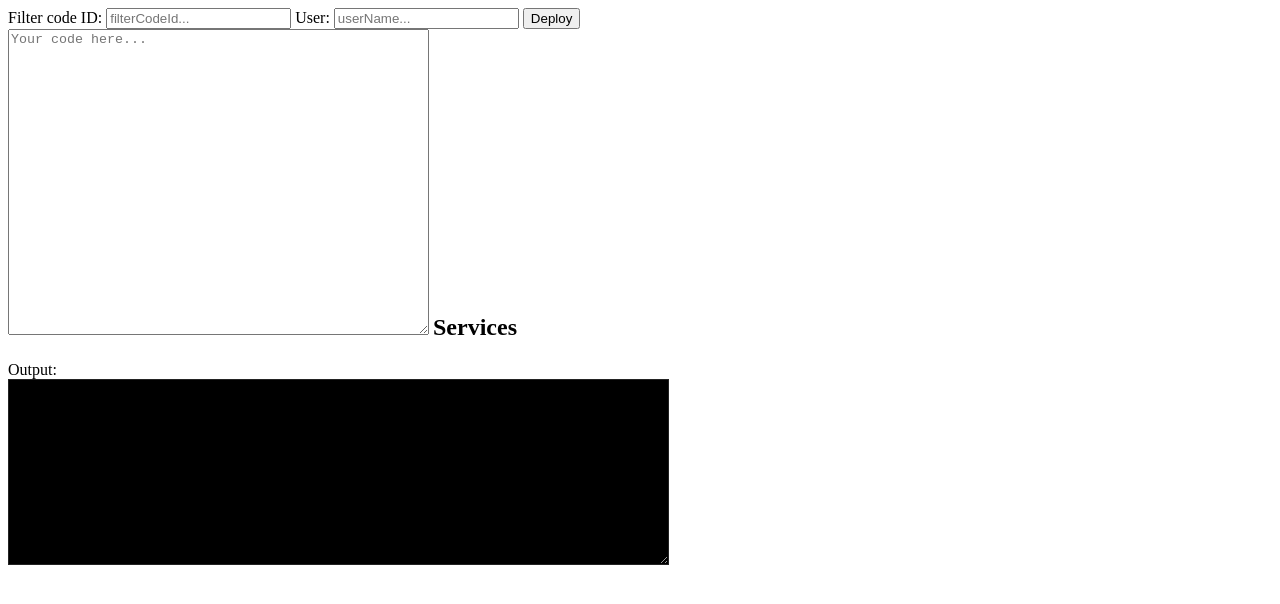
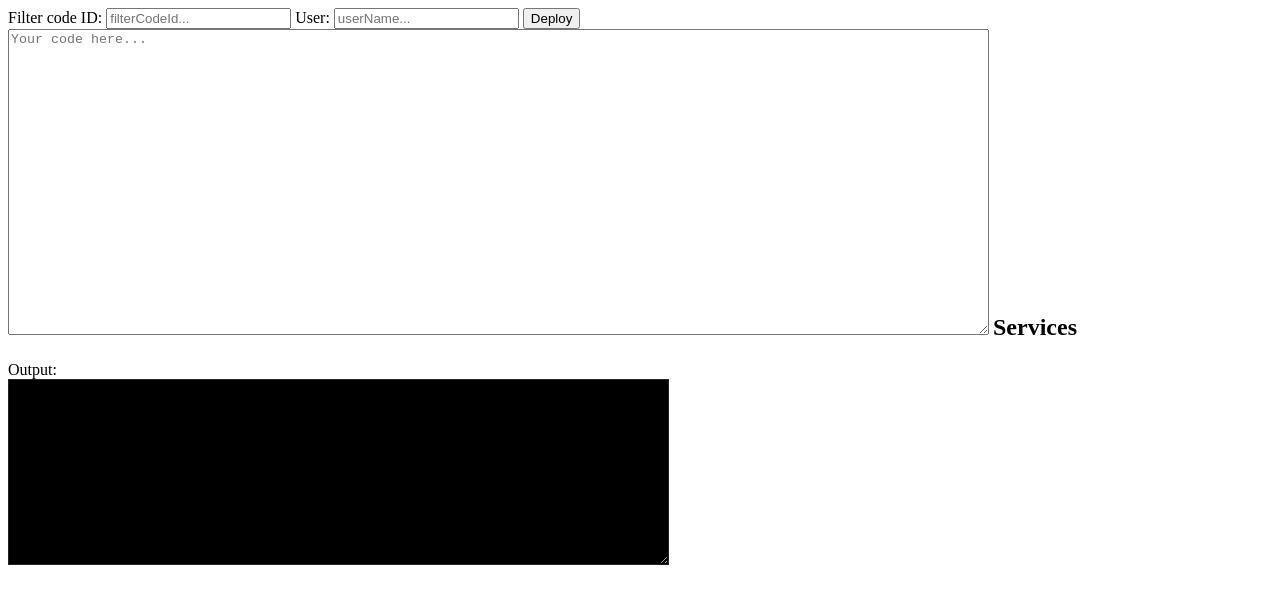
Before and after one commit to djikoSal/WebAssembly-driven-Trigger-Action-Platform, a website: page pages/submitPage.html in a window 1280 px wide. Drawn offline with Linux system fonts and the light colour scheme; no server answers.

Commit message:
make code box bigger

```diff
--- a/pages/submitPage.html
+++ b/pages/submitPage.html
@@ -72,7 +72,7 @@
     <button id="deployBtn" onclick="onClick()">Deploy</button>
     <br />
     <textarea onkeydown="tabForIndent(event)" placeholder="Your code here..." id="filterCode" name="filterCode"
-        rows="20" cols="50"></textarea>
+        rows="20" cols="120"></textarea>
     <div id="servicesCheckbox" style="display: inline-block;">
         <h2>Services</h2>
     </div>
```
